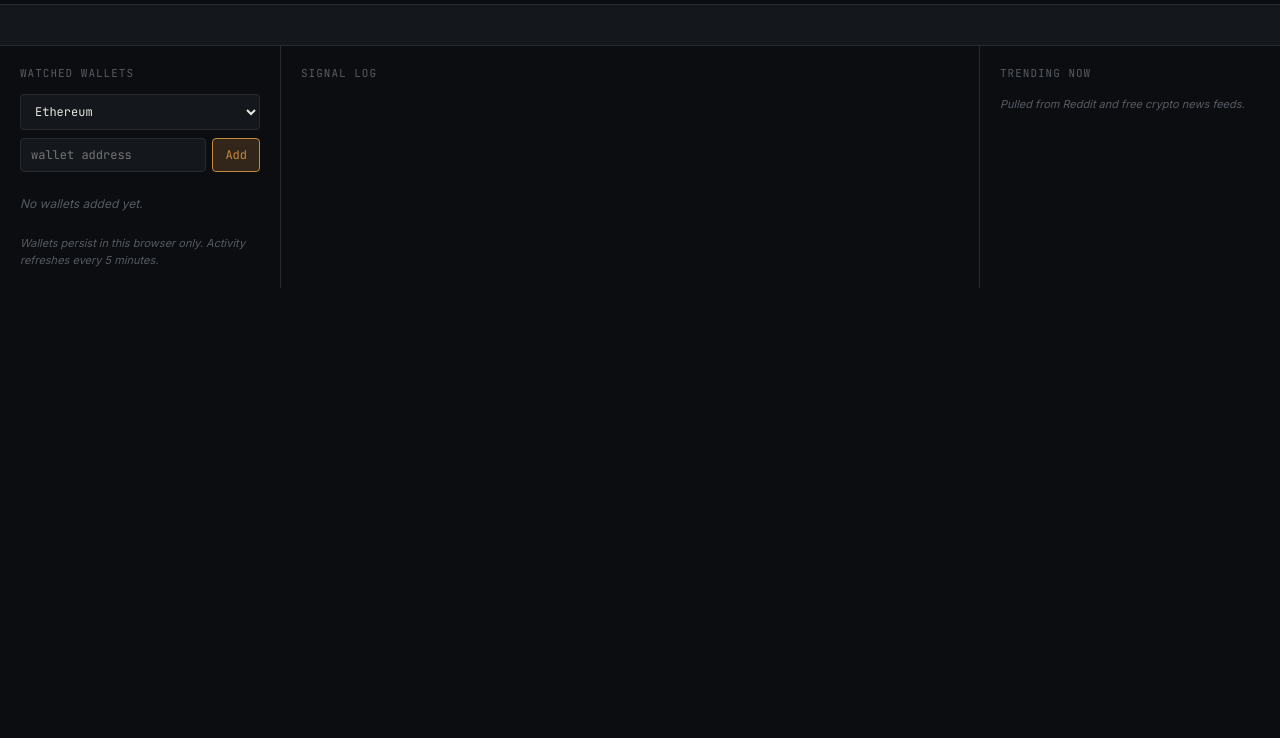
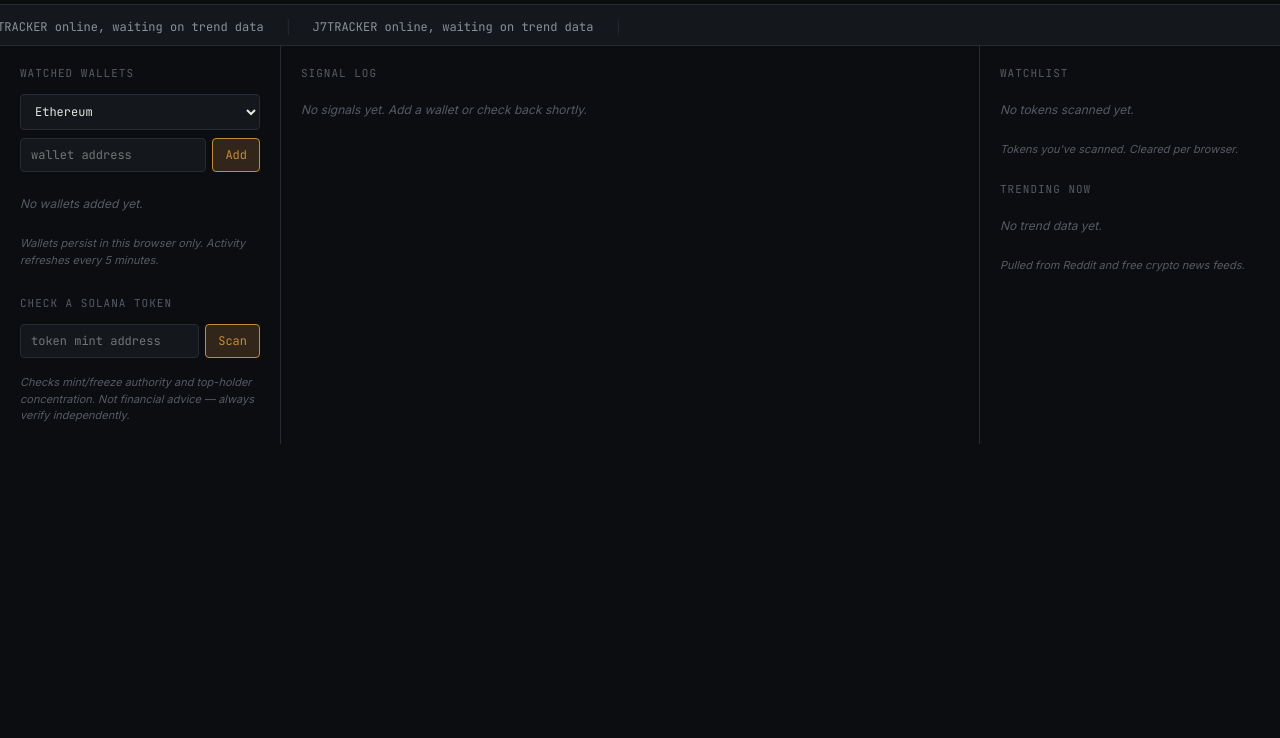
Before and after one commit to 0zgunner/j7tracker, a website: page public/index.html in a window 1280 px wide. Shown: the part 62-800 px from the top of the page. Drawn offline with Linux system fonts and the light colour scheme; no server answers.

Commit message:
Update public folder with fixed UI

```diff
--- a/public/index.html
+++ b/public/index.html
@@ -43,6 +43,14 @@
       </div>
       <div id="walletList"></div>
       <div class="placeholder-note">Wallets persist in this browser only. Activity refreshes every 5 minutes.</div>
+
+      <div class="section-label" style="margin-top:28px;">Check a Solana token</div>
+      <div class="wallet-form">
+        <input type="text" id="tokenInput" placeholder="token mint address">
+        <button onclick="app.checkToken()">Scan</button>
+      </div>
+      <div id="tokenCheckResult"></div>
+      <div class="placeholder-note">Checks mint/freeze authority and top-holder concentration. Not financial advice — always verify independently.</div>
     </div>
 
     <div class="col">
@@ -51,6 +59,10 @@
     </div>
 
     <div class="col">
+      <div class="section-label">Watchlist</div>
+      <div id="watchlist"></div>
+      <div class="placeholder-note" style="margin-bottom:24px;">Tokens you've scanned. Cleared per browser.</div>
+
       <div class="section-label">Trending now</div>
       <div id="trendList"></div>
       <div class="placeholder-note">Pulled from Reddit and free crypto news feeds.</div>
```
